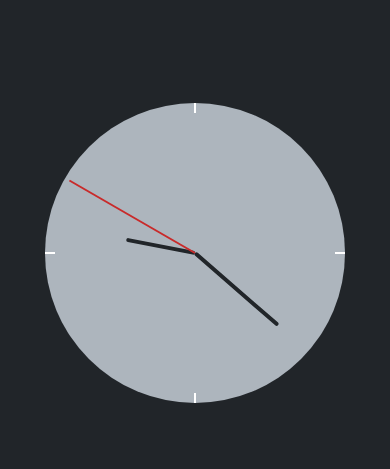
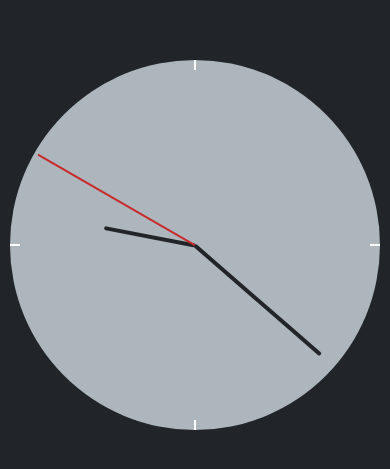
Before and after one commit to hckang80/clock, a plain HTML site: page src/index.html in a window 390 px wide. Shown: the part 177-646 px from the top of the page. Drawn offline with Linux system fonts and the light colour scheme.

Commit message:
Apply Responsive Design

```diff
--- a/src/main.css
+++ b/src/main.css
@@ -5,6 +5,8 @@ html {
   font-size: 10px;
 }
 body {
+  margin: 0;
+  padding: 10px;
   background: #212529;
 }
 *, *::before, *::after {
@@ -12,7 +14,10 @@ body {
 }
 
 .clock-wrap {
+  max-width: 500px;
+  min-width: 300px;
   height: 100%;
+  margin: 0 auto;
   font-size: 0;
   text-align: center;
 }
@@ -27,8 +32,8 @@ body {
   display: inline-block;
   vertical-align: middle;
   position: relative;
-  width: 300px;
-  height: 300px;
+  width: 100%;
+  padding: 0 0 100%;
   border-radius: 100%;
   background: #adb5bd;
   opacity: 0;
@@ -45,6 +50,13 @@ body {
 .clock-wrap .body::after {
   height: 10px;
   transform: translateX(-50%);
+}
+.clock-wrap .inner {
+  position: absolute;
+  left: 0;
+  top: 0;
+  width: 100%;
+  height: 100%;
 }
 .clock-wrap .inner::before,
 .clock-wrap .inner::after {
@@ -75,19 +87,19 @@ body {
   transform-origin: 0 100%;
 }
 .clock-wrap .the-second-hand {
-  top: 5px;
+  top: 1%;
   border-width: .5px;
   border-color: #c92a2a;
 }
 .clock-wrap .the-minute-hand {
-  top: 40px;
+  top: 5%;
   border-width: 2px;
   border-color: #212529;
   border-radius: 2px;
   transform: rotate(40deg) translateX(-50%);
 }
 .clock-wrap .the-hour-hand {
-  top: 80px;
+  top: 25%;
   border-width: 2px;
   border-color: #212529;
   border-radius: 2px;
```
